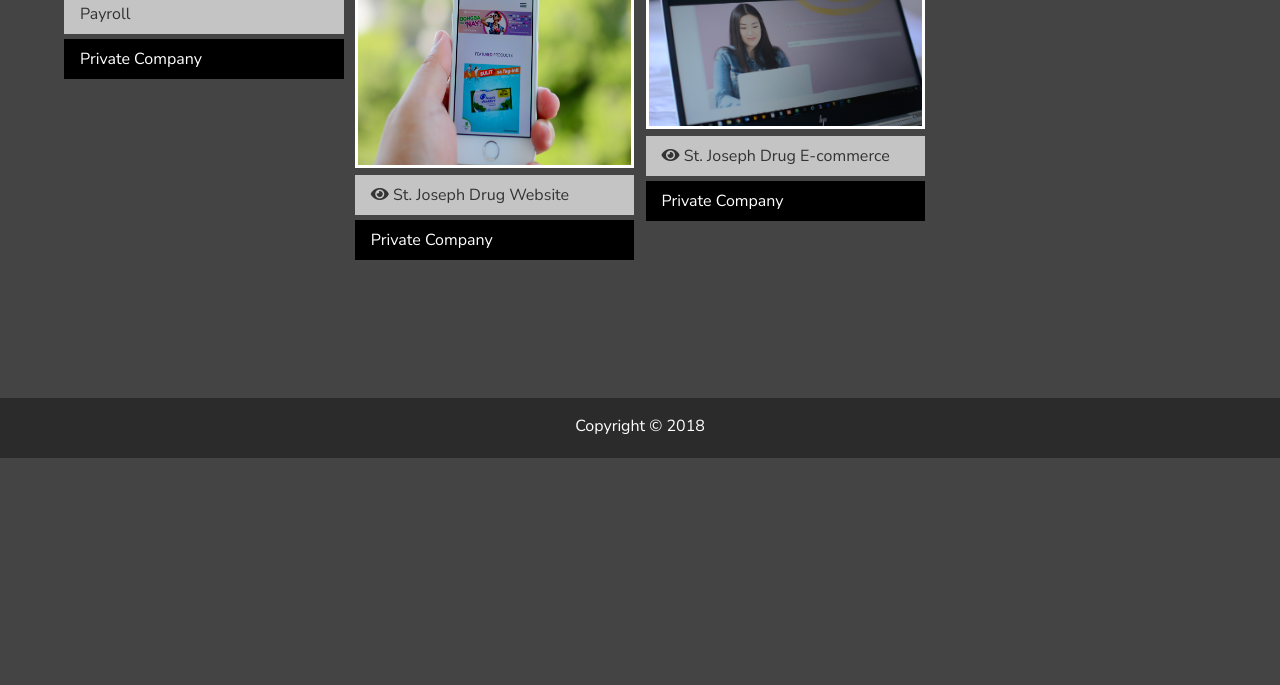
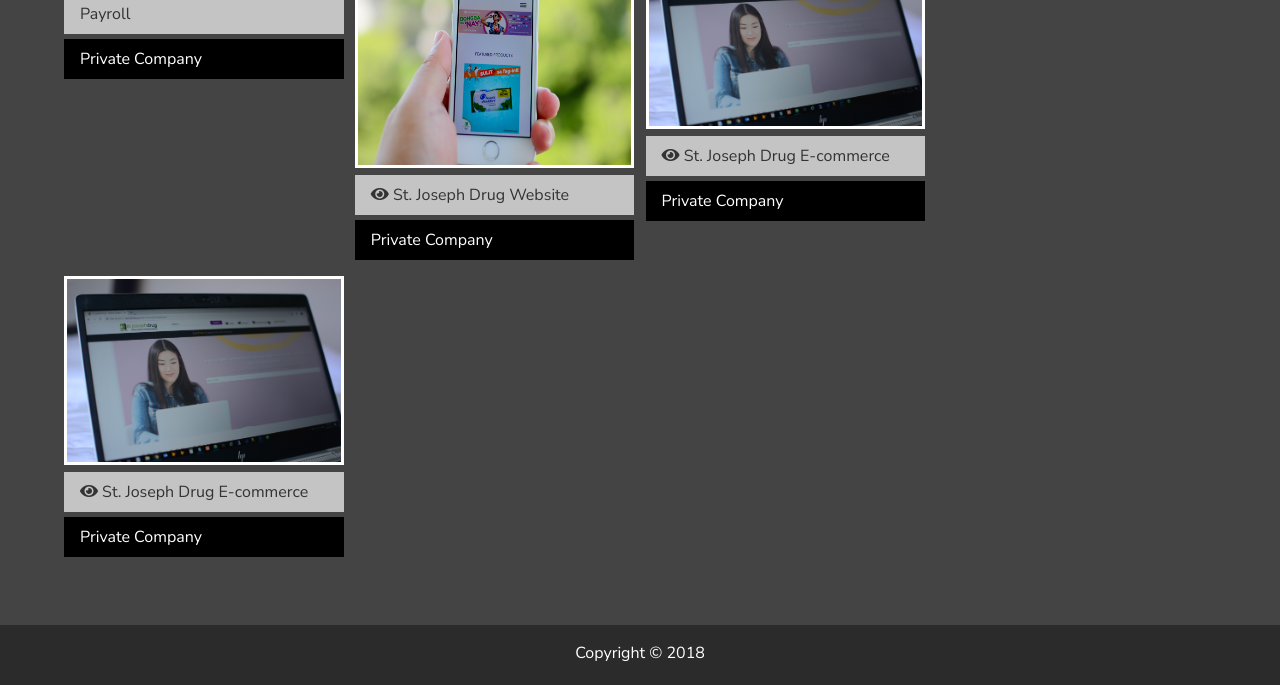
Before and after one commit to Ralph519/ralphtoledoportfolio.github.io, a website: page dist/work.html in a window 1280 px wide. Shown: the part 342-1027 px from the top of the page. Before the commit the page ends 800 px from the top, so only its background shows below. Drawn offline with Linux system fonts and the light colour scheme.

Commit message:
test adding a new work in new line

```diff
--- a/dist/work.html
+++ b/dist/work.html
@@ -87,6 +87,18 @@
           </a>
           <a href="#" class="btn-dark"> Private Company </a>
         </div>
+
+        <br>
+
+        <div class="item">
+          <a href="sjdecommerce.html">
+            <img src="img/projects/sjdecomm/webpage1.png" alt="Project" />
+          </a>
+          <a href="#" class="btn-light">
+            <i class="fas fa-eye"></i> St. Joseph Drug E-commerce
+          </a>
+          <a href="#" class="btn-dark"> Private Company </a>
+        </div>
       </div>
     </main>
 
```
Also changed, not shown: dist/favicon1.ico (added).
